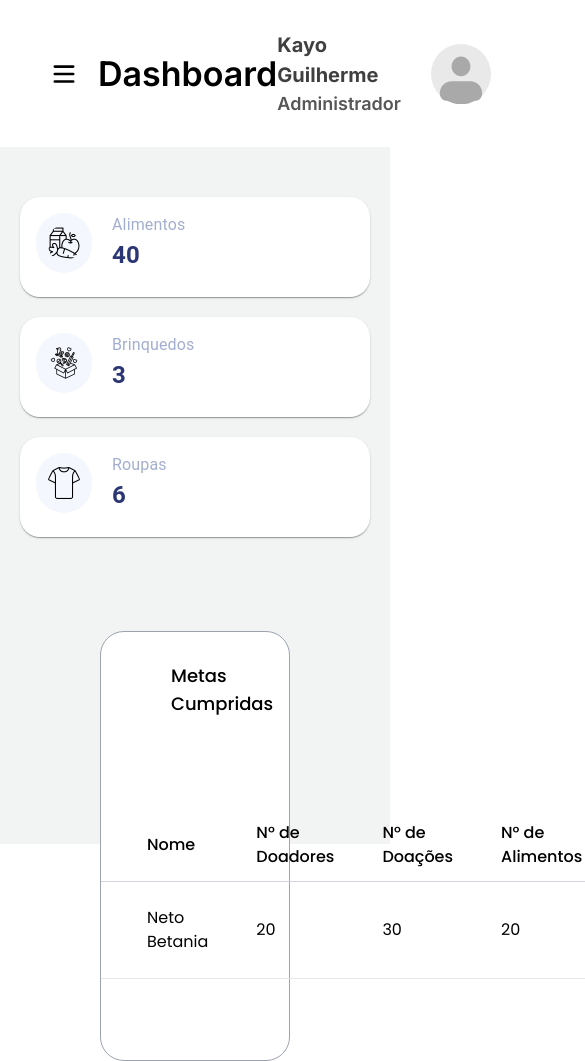
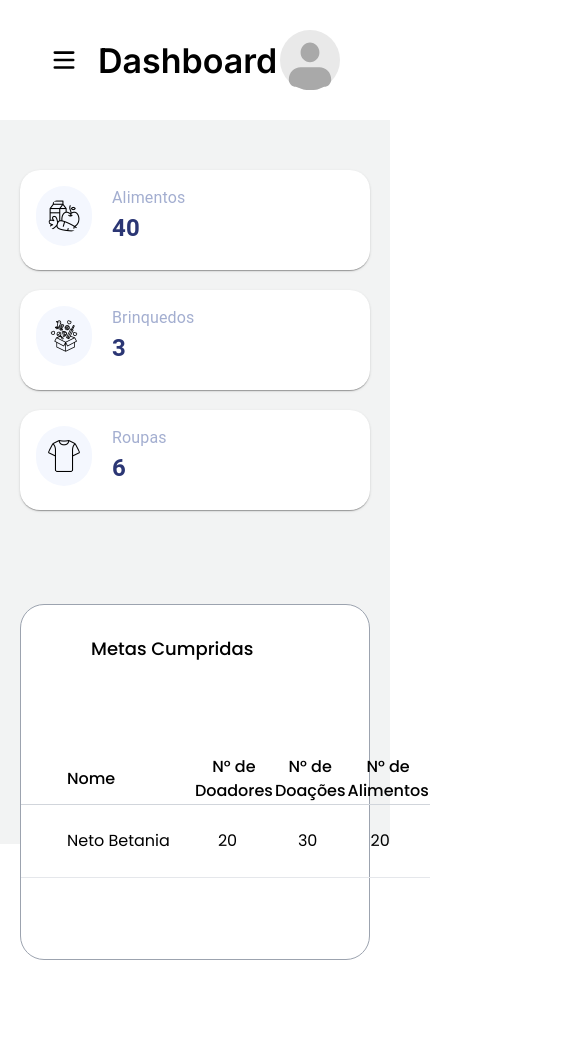
Before and after one commit to gabriellxz/natal_solidario_front, a React (Vite) app: page /dashboard in a window 390 px wide. Shown: the top 1061 px of the page, 585 px wide, since content can reach past the window. After the commit the page ends 960 px from the top, so only its background shows below. Built offline with nearby package versions, Linux system fonts and the light colour scheme.

Commit message:
feat: responsividade

```diff
--- a/src/components/Dashboard/Header.tsx
+++ b/src/components/Dashboard/Header.tsx
@@ -1,4 +1,4 @@
-import { Bars3Icon } from "@heroicons/react/16/solid";
+import { Bars3Icon, XMarkIcon } from "@heroicons/react/16/solid";
 import icon_profile from "../../assets/icon_profile.svg";
 import React from "react";
 
@@ -21,11 +21,17 @@ export default function Header(
   return (
     <header className="flex items-center justify-between bg-whiteChristmas-100 w-full font-inter px-[50px] py-[30px]">
       <div className="flex items-center gap-5">
-        <Bars3Icon className="w-7 cursor-pointer sm:hidden" onClick={() => setOpenNavSide(!openNavSide)}/>
+        {
+          openNavSide ? (
+            <XMarkIcon className="w-7 cursor-pointer sm:hidden" onClick={() => setOpenNavSide(!openNavSide)} />
+          ) : (
+            <Bars3Icon className="w-7 cursor-pointer sm:hidden" onClick={() => setOpenNavSide(!openNavSide)} />
+          )
+        }
         <h1 className="font-semibold text-[34px]">{title}</h1>
       </div>
       <div className="flex items-center gap-[30px]">
-        <div className="flex flex-col">
+        <div className="sm:flex flex-col hidden">
           <span className="text-[20px] font-bold text-darkChristmas-200">
             Kayo Guilherme
           </span>
--- a/src/components/Dashboard/TableTargets.tsx
+++ b/src/components/Dashboard/TableTargets.tsx
@@ -63,29 +63,29 @@ export default function TableTargets() {
 
 export default function TableTargets() {
   return (
-    <div className="bg-white mt-[94px] w-full pb-[81px] border border-gray-400 rounded-3xl">
+    <div className="bg-white mt-[94px] max-w-[1200px] w-full pb-[81px] border border-gray-400 rounded-3xl">
       <div className="p-[30px] pl-[70px] font-poppins text-lg font-medium">
         <span>Metas Cumpridas</span>
       </div>
-      <div className="mt-[61px] font-poppins">
+      <div className="mt-[61px] font-poppins w-full">
         <table className="w-full">
-          <thead className="">
+          <thead className="w-full">
             <tr className="border-b border-gray-300 w-full">
-              <th className="text-left py-3 px-6 pl-[46px] font-medium">
+              <th className="text-left sm:py-3 sm:px-6 pl-[46px] font-medium">
                 Nome
               </th>
-              <th className="text-left py-3 px-6 font-medium">
+              <th className="sm:text-left sm:py-3 sm:px-6 font-medium">
                 N° de Doadores
               </th>
-              <th className="text-left py-3 px-6 font-medium">N° de Doações</th>
-              <th className="text-left py-3 px-6 font-medium">
+              <th className="sm:text-left sm:py-3 sm:px-6 font-medium">N° de Doações</th>
+              <th className="sm:text-left sm:py-3 sm:px-6 font-medium">
                 N° de Alimentos
               </th>
             </tr>
           </thead>
-          <tbody>
+          <tbody className="w-full">
             <tr className="border-b border-gray-200">
-              <td className="py-6 px-6 pl-[46px]">Neto Betania</td>
+              <td className="py-6 px-6 pl-[46px] whitespace-nowrap">Neto Betania</td>
               <td className="py-6 px-6">20</td>
               <td className="py-6 px-6">30</td>
               <td className="py-6 px-6">20</td>
--- a/src/pages/Dashboard/TableCollectors/TableCollectors.tsx
+++ b/src/pages/Dashboard/TableCollectors/TableCollectors.tsx
@@ -48,7 +48,7 @@ export default function TableCollectors() {
                     </CardContent>
                 </Card>
             </div>
-            <div className="flex justify-center w-full px-[100px]">
+            <div className="flex justify-center w-full px-5">
                 <TableTargets/>
             </div>
         </main>
```
